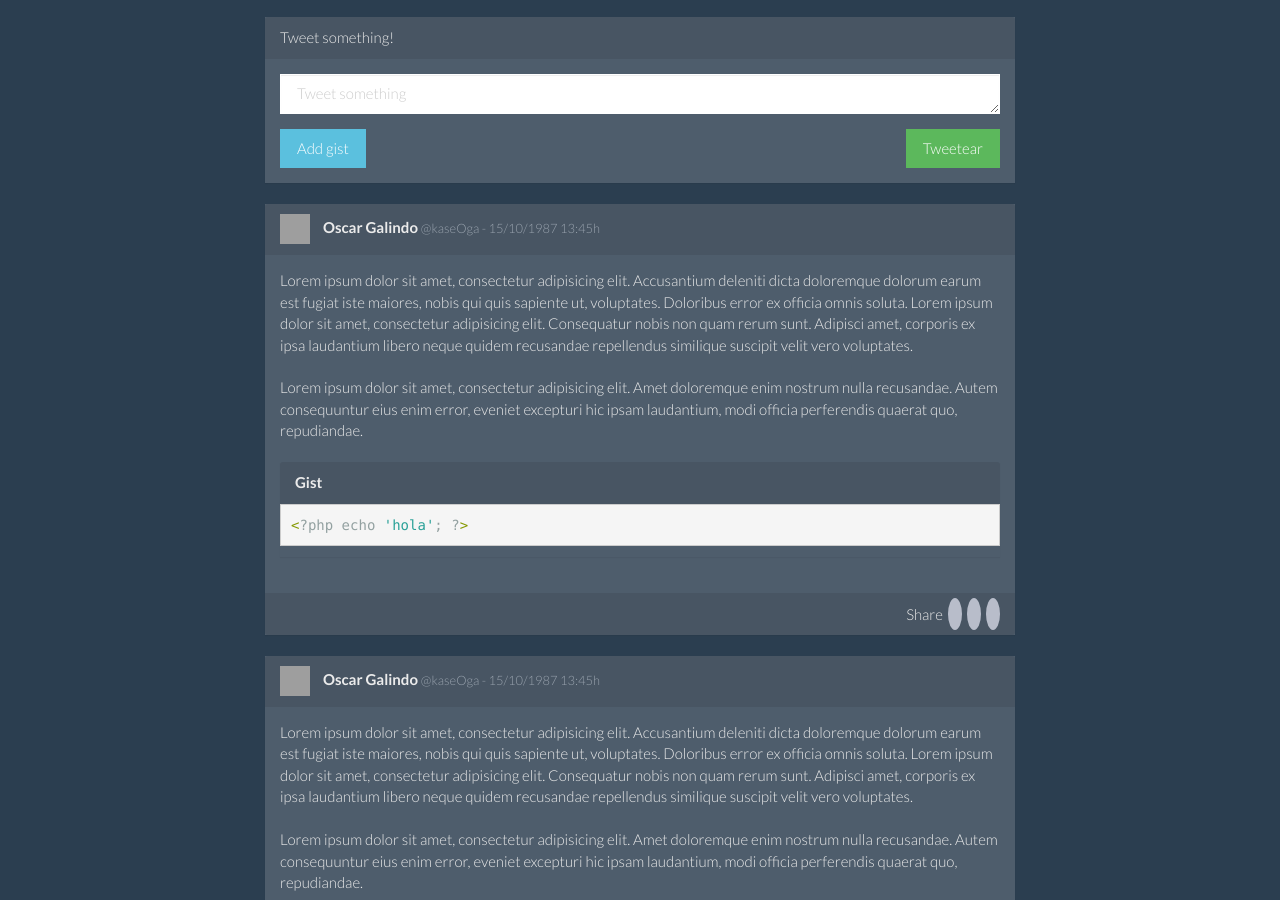
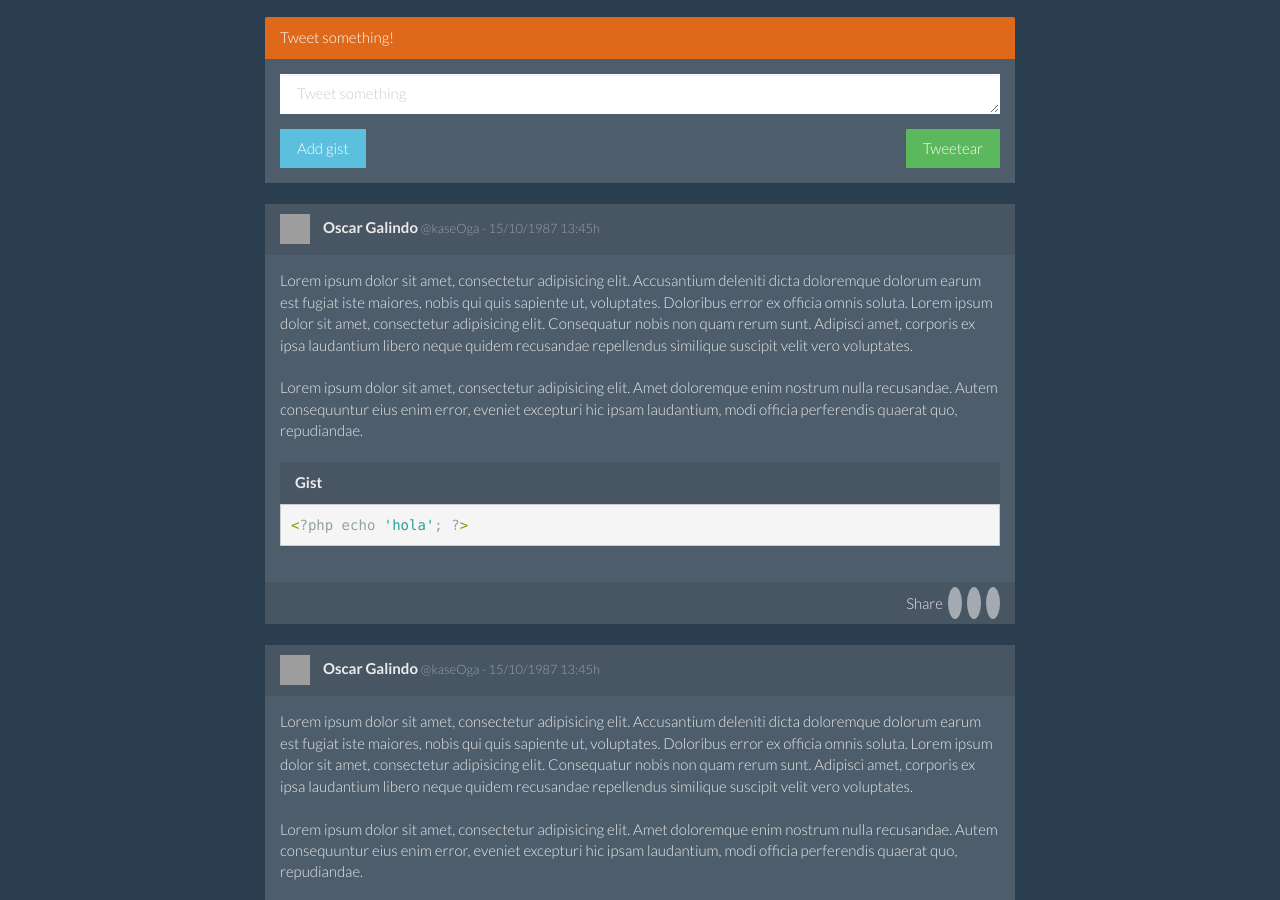
Before and after one commit to OscarGalindo/gistter_frontend, a website: page index.html at #/logout in a window 1280 px wide. Shown: the part 43-943 px from the top of the page. Drawn offline with nearby package versions, Linux system fonts and the light colour scheme; some packages are replaced by stand-ins of ours; files that its build step writes are made by us from their sources; grey boxes are pictures that could not be loaded; a script that the page names is missing.

Commit message:
Diseño timeline

```diff
--- a/css/style.css
+++ b/css/style.css
@@ -16,3 +16,7 @@ footer {
 .text-muted-header {
     color: #98A2AD;
 }
+
+i {
+
+}
--- a/css/theme/highlight.css
+++ b/css/theme/highlight.css
@@ -17,6 +17,7 @@ green     #859900  operators, other keywords
 */
 
 .highlight { background-color: #002b36; color: #93a1a1 }
+.highlight pre { margin: 0; }
 .highlight .c { color: #586e75 } /* Comment */
 .highlight .err { color: #93a1a1 } /* Error */
 .highlight .g { color: #93a1a1 } /* Generic */
--- a/css/timeline.css
+++ b/css/timeline.css
@@ -6,12 +6,16 @@ img.profile {
 
 .circle-icon {
     margin-left: 5px;
-    background: #B8BDCA;
+    background: rgba(255, 255, 255, 0.50);
     width: 30px;
     height: 30px;
     border-radius: 50%;
     text-align: center;
     padding: 7px;
     line-height: 18px;
-    color: #FFF;
+    color: #485563;
+    cursor: pointer;
 }
+.circle-icon:hover {
+    background: rgba(255, 255, 255, 1);
+}
--- a/gistter/timeline/timeline.html
+++ b/gistter/timeline/timeline.html
@@ -1,6 +1,6 @@
 <div class="row">
     <div class="col-sm-12">
-        <div class="panel panel-default">
+        <div class="panel panel-primary">
             <div class="panel-heading">Tweet something!</div>
             <div class="panel-body">
                 <form name="tweet" novalidate class="form-horizontal">
--- a/gistter/tweet/tweet.html
+++ b/gistter/tweet/tweet.html
@@ -5,14 +5,14 @@
         <small class="text-muted-header">@kaseOga - 15/10/1987 13:45h</small>
     </div>
     <div class="panel-body">
-        Lorem ipsum dolor sit amet, consectetur adipisicing elit. Accusantium deleniti dicta doloremque dolorum earum
+        <p>Lorem ipsum dolor sit amet, consectetur adipisicing elit. Accusantium deleniti dicta doloremque dolorum earum
             est fugiat iste maiores, nobis qui quis sapiente ut, voluptates. Doloribus error ex officia omnis soluta.
             Lorem ipsum dolor sit amet, consectetur adipisicing elit. Consequatur nobis non quam rerum sunt. Adipisci amet,
             corporis ex ipsa laudantium libero neque quidem recusandae repellendus similique suscipit velit vero voluptates.
             <br/><br/>
             Lorem ipsum dolor sit amet, consectetur adipisicing elit. Amet doloremque enim nostrum nulla recusandae. Autem
             consequuntur eius enim error, eveniet excepturi hic ipsam laudantium, modi officia perferendis quaerat quo,
-        repudiandae.
+            repudiandae.</p>
 
         <div class="panel panel-default" style="margin-top: 20px;">
             <div class="panel-heading">
```
Lines whose indentation alone changed are shown as unchanged.
